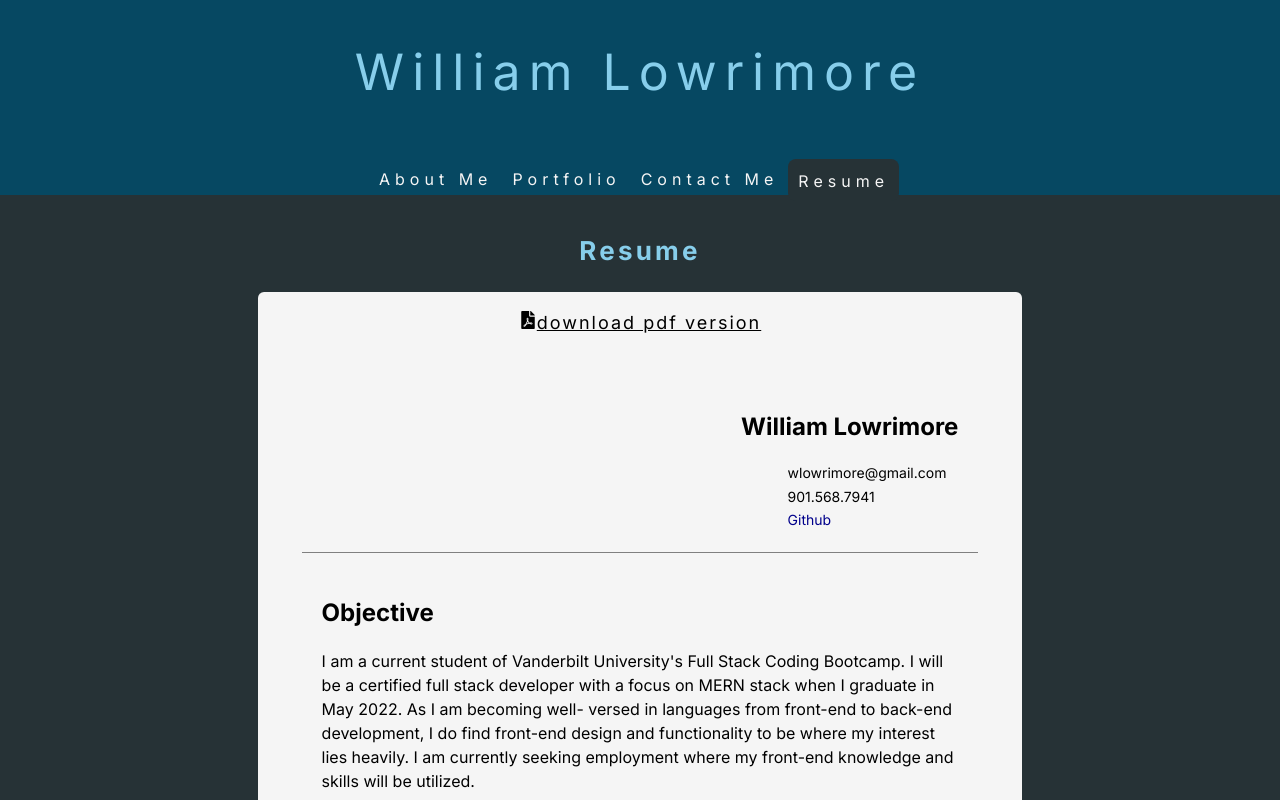
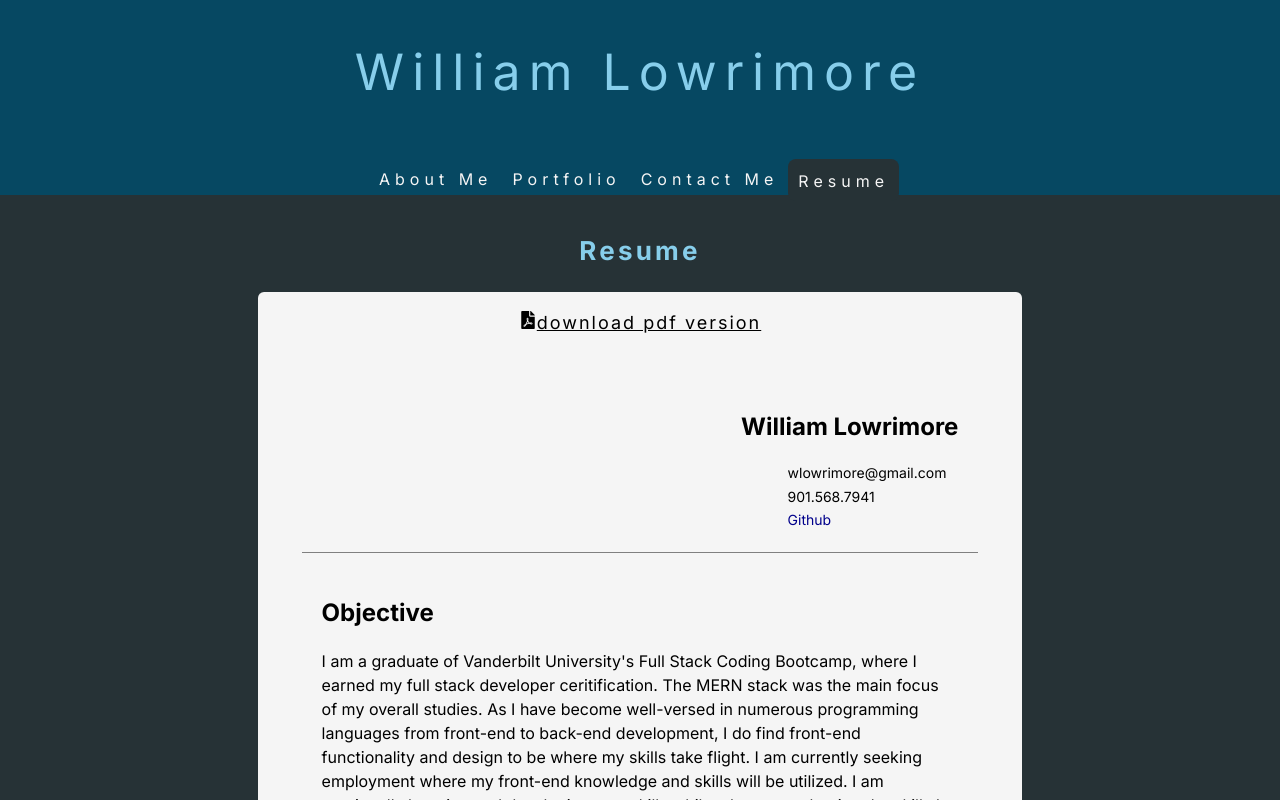
Before and after one commit to wlowrimore/wdl_vandy_bc_react_portfolio_2022, a React (Create React App) app: page / in a window 1280 px wide. Both pictures are taken after a click on the element "Resume". Shown: the top 800 px of the page. Built offline with nearby package versions, Linux system fonts and the light colour scheme.

Commit message:
updated objective section

```diff
--- a/src/components/ResumePage.js
+++ b/src/components/ResumePage.js
@@ -34,13 +34,15 @@ const ResumePage = () => {
         <section className="objective">
           <h2>Objective</h2>
           <p>
-            I am a current student of Vanderbilt University's Full Stack Coding
-            Bootcamp. I will be a certified full stack developer with a focus on
-            MERN stack when I graduate in May 2022. As I am becoming well-
-            versed in languages from front-end to back-end development, I do
-            find front-end design and functionality to be where my interest lies
-            heavily. I am currently seeking employment where my front-end
-            knowledge and skills will be utilized.
+            I am a graduate of Vanderbilt University's Full Stack Coding
+            Bootcamp, where I earned my full stack developer ceritification. The
+            MERN stack was the main focus of my overall studies. As I have
+            become well-versed in numerous programming languages from front-end
+            to back-end development, I do find front-end functionality and
+            design to be where my skills take flight. I am currently seeking
+            employment where my front-end knowledge and skills will be utilized.
+            I am continually learning and developing new skills while, also
+            stregnthening the skills I already possess.
           </p>
         </section>
 
```
